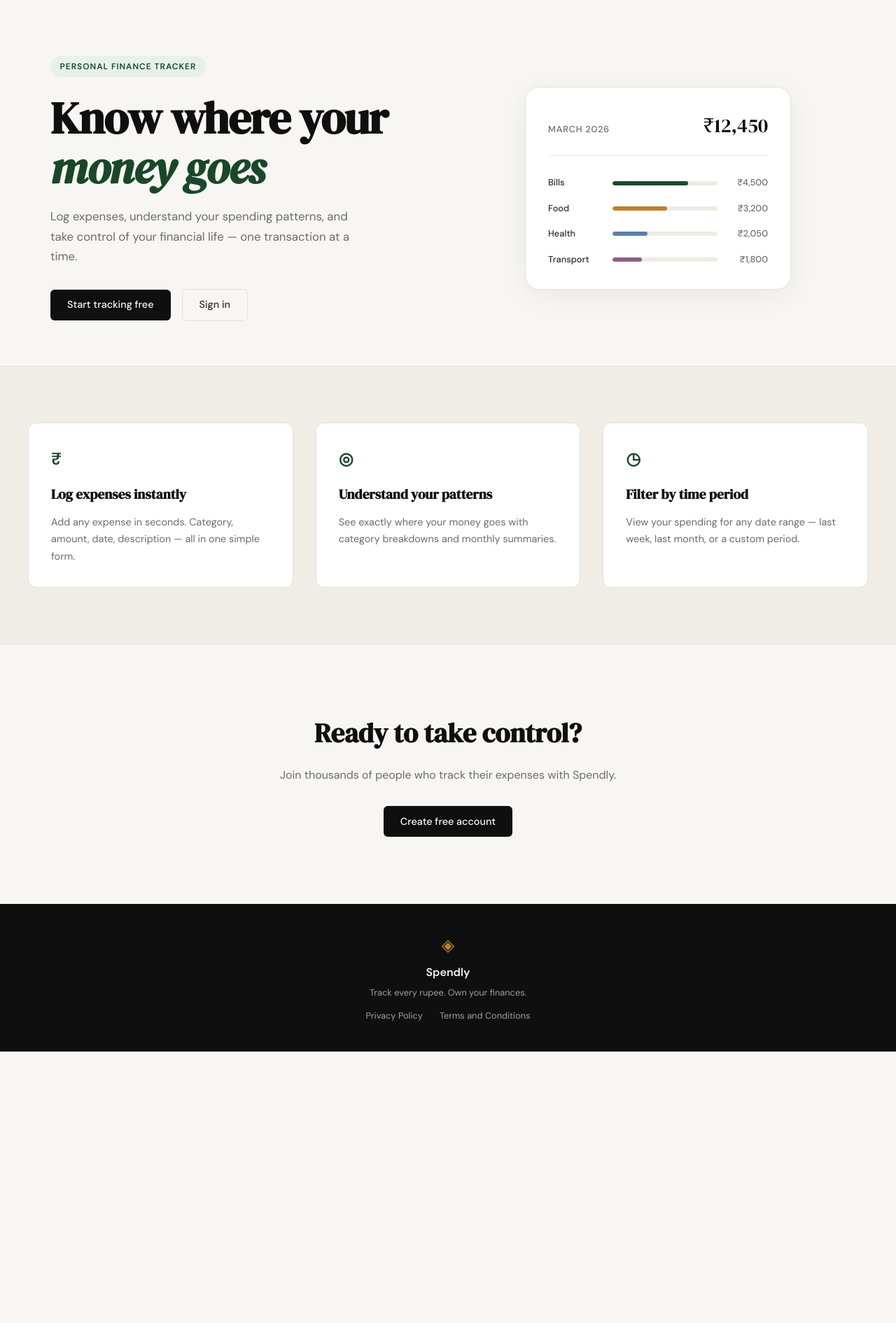
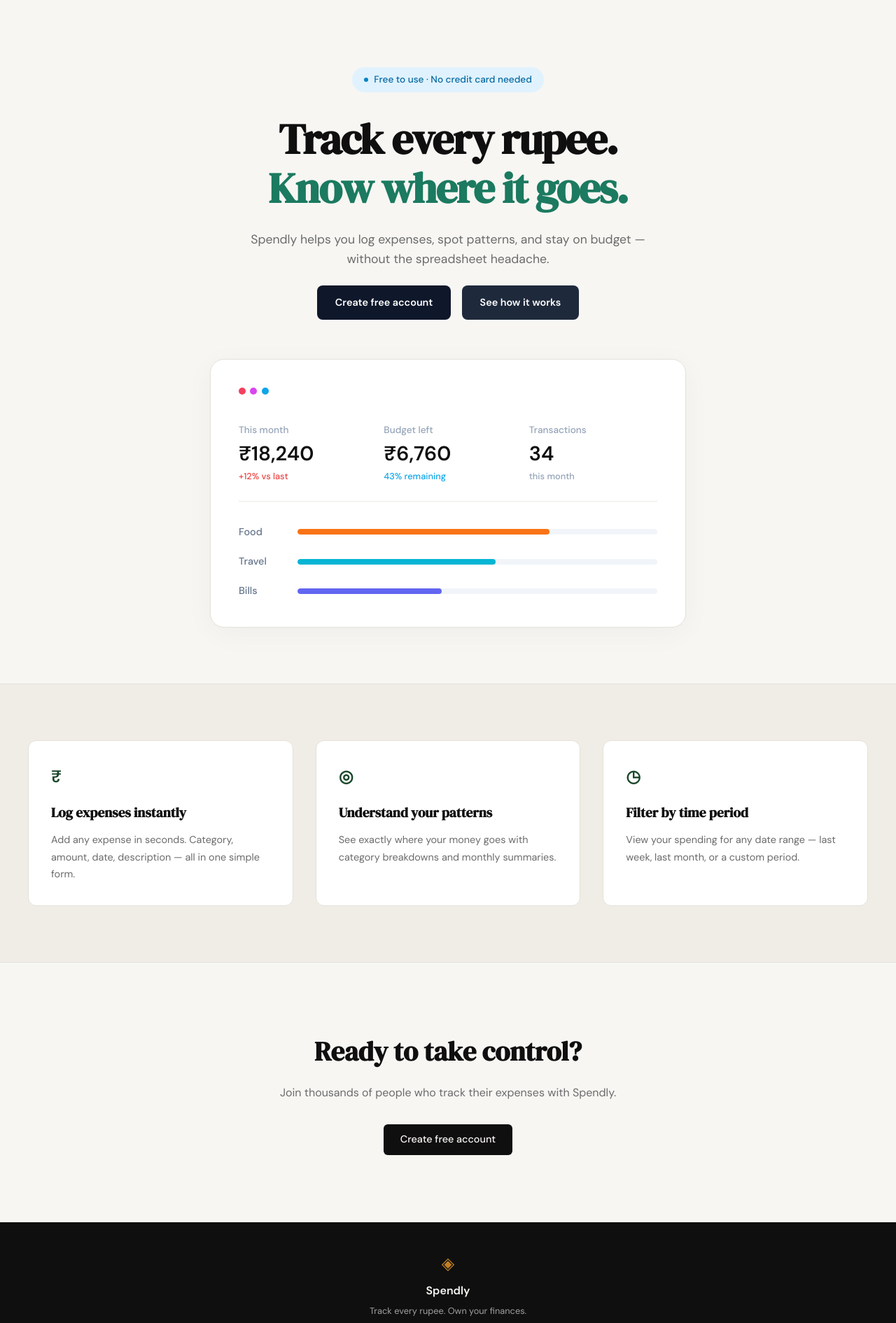
Before and after one commit to shivanshujain1005-hue/Spend, a Flask app: page / in a window 1280 px wide. Shown: the part 61-1952 px from the top of the page at 70% size. Before the commit the page ends 1564 px from the top, so only its background shows below. Run offline with Flask 3, Linux system fonts and the light colour scheme.

Commit message:
Redesign hero section to match layout and stats dashboard in hero.jpeg

```diff
--- a/expense-tracker/static/css/style.css
+++ b/expense-tracker/static/css/style.css
@@ -124,54 +124,102 @@ a { color: inherit; text-decoration: none; }
 /* ------------------------------------------------------------------ */
 
 .hero {
-    padding: 5rem 2rem 4rem;
-    display: grid;
-    grid-template-columns: 1fr 1fr;
-    gap: 4rem;
+    padding: 6rem 2rem 5rem;
+    display: flex;
+    flex-direction: column;
     align-items: center;
+    text-align: center;
     max-width: var(--max-width);
     margin: 0 auto;
+    gap: 3.5rem;
+}
+
+.hero-inner {
+    display: flex;
+    flex-direction: column;
+    align-items: center;
+    text-align: center;
+    max-width: 680px;
+    gap: 1.5rem;
 }
 
 .hero-badge {
+    display: inline-flex;
+    align-items: center;
+    gap: 0.5rem;
+    background: #e0f2fe; /* Light sky blue */
+    color: #0369a1; /* Sky 700 */
+    font-size: 0.85rem;
+    font-weight: 500;
+    padding: 0.45rem 1.1rem;
+    border-radius: 9999px;
+    margin-bottom: 0.5rem;
+    text-transform: none;
+    letter-spacing: normal;
+}
+
+.hero-badge::before {
+    content: "";
     display: inline-block;
-    background: var(--accent-light);
-    color: var(--accent);
-    font-size: 0.75rem;
-    font-weight: 600;
-    letter-spacing: 0.08em;
-    text-transform: uppercase;
-    padding: 0.35rem 0.85rem;
-    border-radius: 999px;
-    margin-bottom: 1.5rem;
+    width: 6px;
+    height: 6px;
+    background-color: #0284c7;
+    border-radius: 50%;
 }
 
 .hero-title {
     font-family: var(--font-display);
-    font-size: clamp(2.5rem, 5vw, 4rem);
-    line-height: 1.1;
-    letter-spacing: -0.02em;
+    font-size: clamp(2.5rem, 6vw, 3.8rem);
+    line-height: 1.15;
+    letter-spacing: -0.025em;
     color: var(--ink);
-    margin-bottom: 1.25rem;
+    margin: 0;
 }
 
-.hero-title em {
-    font-style: italic;
-    color: var(--accent);
+.hero-title .highlight {
+    color: #1b7a60; /* Teal color matching the image */
 }
 
 .hero-subtitle {
-    font-size: 1.05rem;
+    font-size: 1.1rem;
     color: var(--ink-muted);
-    line-height: 1.7;
-    max-width: 460px;
-    margin-bottom: 2rem;
+    line-height: 1.6;
+    max-width: 580px;
+    margin: 0;
 }
 
 .hero-actions {
     display: flex;
     gap: 1rem;
     align-items: center;
+    justify-content: center;
+}
+
+.hero-actions .btn-primary {
+    background: #0f172a; /* Slate 900 */
+    color: white;
+    padding: 0.8rem 1.6rem;
+    font-weight: 600;
+    border-radius: 8px;
+    transition: background 0.2s;
+}
+
+.hero-actions .btn-primary:hover {
+    background: #1e293b;
+}
+
+.hero-actions .btn-ghost {
+    background: #1e293b; /* Slate 800 */
+    color: white;
+    padding: 0.8rem 1.6rem;
+    font-weight: 600;
+    border-radius: 8px;
+    border: none;
+    transition: background 0.2s;
+}
+
+.hero-actions .btn-ghost:hover {
+    background: #0f172a;
 }
 
 /* ------------------------------------------------------------------ */
@@ -181,79 +229,125 @@ a { color: inherit; text-decoration: none; }
 .hero-visual {
     display: flex;
     justify-content: center;
+    width: 100%;
+    max-width: 680px;
 }
 
 .mock-card {
     background: var(--paper-card);
     border: 1px solid var(--border);
     border-radius: var(--radius-lg);
-    padding: 2rem;
+    padding: 2.5rem;
     width: 100%;
-    max-width: 380px;
-    box-shadow: 0 8px 40px rgba(0,0,0,0.06);
+    box-shadow: 0 8px 40px rgba(0,0,0,0.04);
+    display: flex;
+    flex-direction: column;
+    gap: 2rem;
+    text-align: left;
 }
 
-.mock-card-header {
+.mock-card-dots {
     display: flex;
-    justify-content: space-between;
-    align-items: baseline;
-    margin-bottom: 1.75rem;
-    padding-bottom: 1.25rem;
-    border-bottom: 1px solid var(--border-soft);
+    gap: 0.4rem;
+    margin-bottom: 0.5rem;
 }
 
-.mock-label {
+.mock-card-dots .dot {
+    width: 10px;
+    height: 10px;
+    border-radius: 50%;
+}
+
+.mock-card-dots .dot-red { background: #f43f5e; }
+.mock-card-dots .dot-magenta { background: #d946ef; }
+.mock-card-dots .dot-blue { background: #0ea5e9; }
+
+.mock-stats-grid {
+    display: grid;
+    grid-template-columns: repeat(3, 1fr);
+    gap: 1.5rem;
+    border-bottom: 1px solid var(--border-soft);
+    padding-bottom: 1.5rem;
+}
+
+.mock-stat-col {
+    display: flex;
+    flex-direction: column;
+    gap: 0.35rem;
+}
+
+.mock-stat-col .stat-label {
+    font-size: 0.85rem;
+    font-weight: 500;
+    color: #94a3b8;
+}
+
+.mock-stat-col .stat-value {
+    font-size: 1.8rem;
+    font-weight: 600;
+    color: var(--ink);
+    line-height: 1.2;
+}
+
+.mock-stat-col .stat-trend {
     font-size: 0.8rem;
     font-weight: 500;
-    color: var(--ink-muted);
-    text-transform: uppercase;
-    letter-spacing: 0.06em;
 }
 
-.mock-total {
-    font-family: var(--font-display);
-    font-size: 1.75rem;
-    color: var(--ink);
+.mock-stat-col .stat-trend.trend-up {
+    color: #ef4444;
 }
 
-.mock-bars { display: flex; flex-direction: column; gap: 1rem; }
-
-.mock-bar-row {
-    display: grid;
-    grid-template-columns: 80px 1fr 60px;
-    align-items: center;
-    gap: 0.75rem;
+.mock-stat-col .stat-trend.trend-neutral {
+    color: #0ea5e9;
 }
 
-.mock-cat {
-    font-size: 0.8rem;
-    font-weight: 500;
-    color: var(--ink-soft);
+.mock-stat-col .stat-trend.trend-subtle {
+    color: #94a3b8;
 }
 
-.mock-bar-track {
-    height: 6px;
-    background: var(--border-soft);
+.mock-progress-list {
+    display: flex;
+    flex-direction: column;
+    gap: 1.2rem;
+}
+
+.mock-progress-row {
+    display: flex;
+    align-items: center;
+    gap: 1.5rem;
+}
+
+.mock-progress-row .progress-label {
+    width: 60px;
+    font-size: 0.9rem;
+    font-weight: 500;
+    color: #64748b;
+}
+
+.mock-progress-row .progress-track {
+    flex-grow: 1;
+    height: 8px;
+    background: #f1f5f9;
     border-radius: 999px;
     overflow: hidden;
 }
 
-.mock-bar {
+.mock-progress-row .progress-fill {
     height: 100%;
-    background: var(--accent);
     border-radius: 999px;
-    transition: width 0.6s ease;
 }
 
-.mock-bar-2 { background: var(--accent-2); }
-.mock-bar-3 { background: #5b7fa6; }
-.mock-bar-4 { background: #8b5e83; }
+.mock-progress-row .progress-food {
+    background: #f97316;
+}
 
-.mock-amt {
-    font-size: 0.8rem;
-    font-weight: 500;
-    color: var(--ink-muted);
-    text-align: right;
+.mock-progress-row .progress-travel {
+    background: #06b6d4;
+}
+
+.mock-progress-row .progress-bills {
+    background: #6366f1;
 }
 
 /* ------------------------------------------------------------------ */
@@ -644,19 +738,27 @@ a { color: inherit; text-decoration: none; }
 /* ------------------------------------------------------------------ */
 
 @media (max-width: 900px) {
-    .hero {
-        grid-template-columns: 1fr;
-        text-align: center;
-    }
-
-    .hero-subtitle { max-width: 100%; }
-    .hero-actions { justify-content: center; }
-    .hero-visual { display: none; }
-
     .features-inner { grid-template-columns: 1fr; }
 }
 
 @media (max-width: 600px) {
     .nav-links a:not(.nav-cta) { display: none; }
-    .hero { padding: 3rem 1rem 2rem; }
+    .hero { padding: 4rem 1rem 3rem; }
+    .mock-card {
+        padding: 1.5rem;
+        gap: 1.5rem;
+    }
+    .mock-stats-grid {
+        gap: 0.75rem;
+        padding-bottom: 1.25rem;
+    }
+    .mock-stat-col .stat-value {
+        font-size: 1.35rem;
+    }
+    .mock-stat-col .stat-label {
+        font-size: 0.75rem;
+    }
+    .mock-stat-col .stat-trend {
+        font-size: 0.75rem;
+    }
 }
--- a/expense-tracker/templates/landing.html
+++ b/expense-tracker/templates/landing.html
@@ -6,55 +6,63 @@
 
 <section class="hero">
     <div class="hero-inner">
-        <div class="hero-badge">Personal Finance Tracker</div>
+        <div class="hero-badge">Free to use · No credit card needed</div>
         <h1 class="hero-title">
-            Know where your<br>
-            <em>money goes</em>
+            Track every rupee.<br>
+            <span class="highlight">Know where it goes.</span>
         </h1>
         <p class="hero-subtitle">
-            Log expenses, understand your spending patterns,
-            and take control of your financial life —
-            one transaction at a time.
+            Spendly helps you log expenses, spot patterns, and stay on budget — without the spreadsheet headache.
         </p>
         <div class="hero-actions">
-            <a href="{{ url_for('register') }}" class="btn-primary">Start tracking free</a>
-            <a href="{{ url_for('login') }}" class="btn-ghost">Sign in</a>
+            <a href="{{ url_for('register') }}" class="btn-primary">Create free account</a>
+            <a href="#features" class="btn-ghost">See how it works</a>
         </div>
     </div>
     <div class="hero-visual">
         <div class="mock-card">
-            <div class="mock-card-header">
-                <span class="mock-label">March 2026</span>
-                <span class="mock-total">₹12,450</span>
+            <div class="mock-card-dots">
+                <span class="dot dot-red"></span>
+                <span class="dot dot-magenta"></span>
+                <span class="dot dot-blue"></span>
             </div>
-            <div class="mock-bars">
-                <div class="mock-bar-row">
-                    <span class="mock-cat">Bills</span>
-                    <div class="mock-bar-track">
-                        <div class="mock-bar" style="width: 72%"></div>
+
+            <div class="mock-stats-grid">
+                <div class="mock-stat-col">
+                    <span class="stat-label">This month</span>
+                    <span class="stat-value">₹18,240</span>
+                    <span class="stat-trend trend-up">+12% vs last</span>
+                </div>
+                <div class="mock-stat-col">
+                    <span class="stat-label">Budget left</span>
+                    <span class="stat-value">₹6,760</span>
+                    <span class="stat-trend trend-neutral">43% remaining</span>
+                </div>
+                <div class="mock-stat-col">
+                    <span class="stat-label">Transactions</span>
+                    <span class="stat-value">34</span>
+                    <span class="stat-trend trend-subtle">this month</span>
+                </div>
+            </div>
+
+            <div class="mock-progress-list">
+                <div class="mock-progress-row">
+                    <span class="progress-label">Food</span>
+                    <div class="progress-track">
+                        <div class="progress-fill progress-food" style="width: 70%;"></div>
                     </div>
-                    <span class="mock-amt">₹4,500</span>
                 </div>
-                <div class="mock-bar-row">
-                    <span class="mock-cat">Food</span>
-                    <div class="mock-bar-track">
-                        <div class="mock-bar mock-bar-2" style="width: 52%"></div>
+                <div class="mock-progress-row">
+                    <span class="progress-label">Travel</span>
+                    <div class="progress-track">
+                        <div class="progress-fill progress-travel" style="width: 55%;"></div>
                     </div>
-                    <span class="mock-amt">₹3,200</span>
                 </div>
-                <div class="mock-bar-row">
-                    <span class="mock-cat">Health</span>
-                    <div class="mock-bar-track">
-                        <div class="mock-bar mock-bar-3" style="width: 33%"></div>
+                <div class="mock-progress-row">
+                    <span class="progress-label">Bills</span>
+                    <div class="progress-track">
+                        <div class="progress-fill progress-bills" style="width: 40%;"></div>
                     </div>
-                    <span class="mock-amt">₹2,050</span>
-                </div>
-                <div class="mock-bar-row">
-                    <span class="mock-cat">Transport</span>
-                    <div class="mock-bar-track">
-                        <div class="mock-bar mock-bar-4" style="width: 28%"></div>
-                    </div>
-                    <span class="mock-amt">₹1,800</span>
                 </div>
             </div>
         </div>
```
